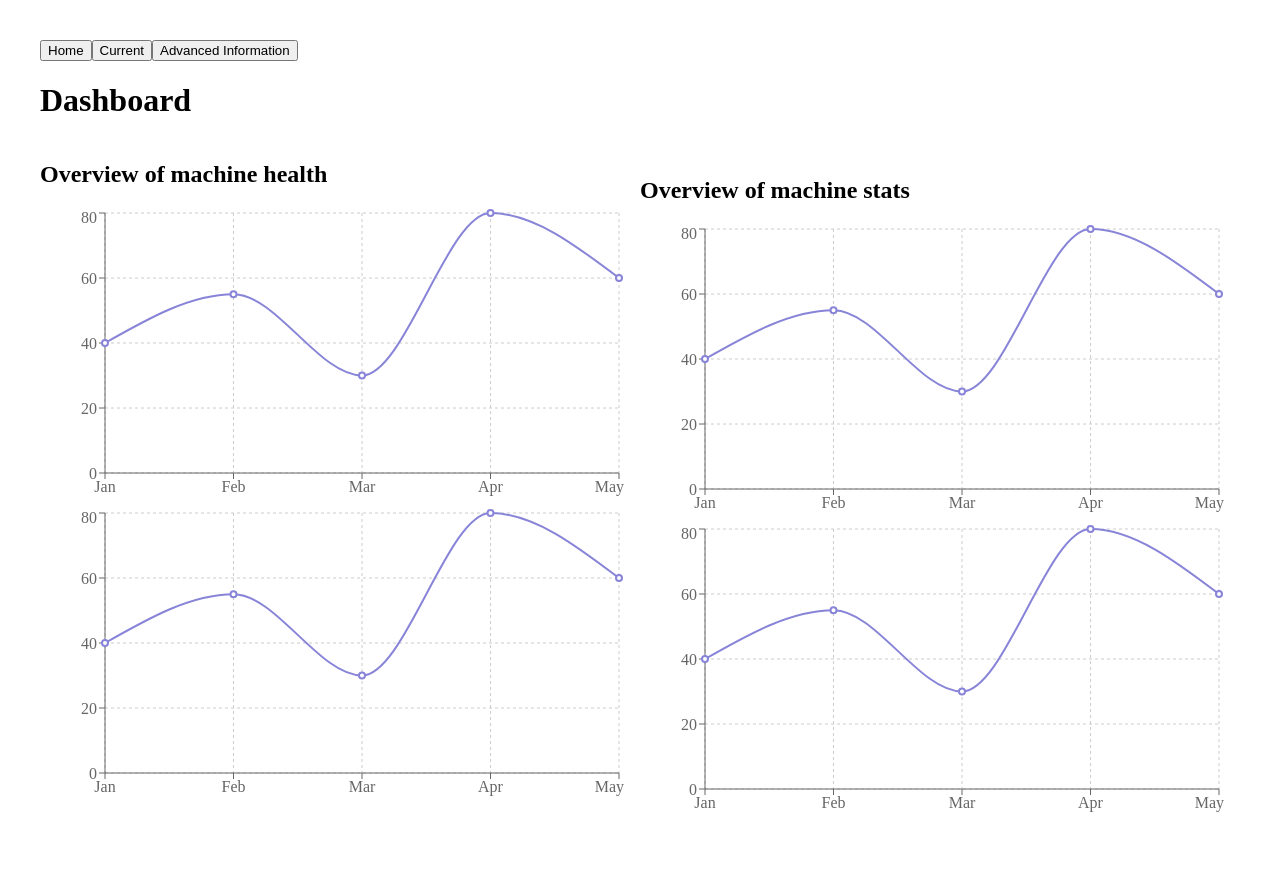
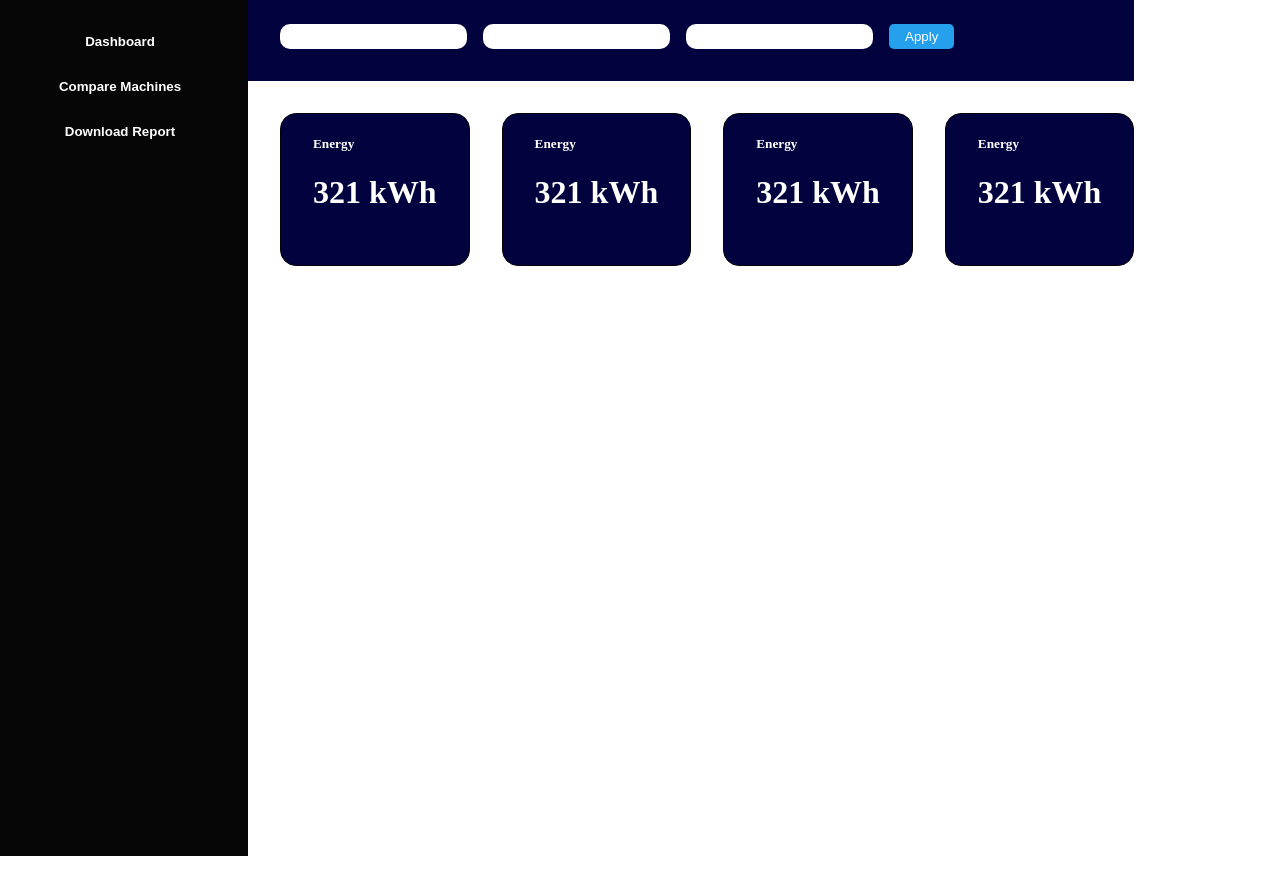
Before and after one commit to TBDA-Classes/2025G3, a React (Vite) app in the folder frontend/TBDA/: page / in a window 1280 px wide. After the commit the page ends 856 px from the top, so only its background shows below. Built offline with nearby package versions, Linux system fonts and the light colour scheme.

Commit message:
Started implementing the frontend with respect to the mockup, sidepanel, filter panel and example information boxes added

```diff
--- a/frontend/TBDA/src/App.tsx
+++ b/frontend/TBDA/src/App.tsx
@@ -1,8 +1,8 @@
 import { useState, type JSX } from "react";
 import Example from "./Example";
-import ExampleChart from "./ExampleChart";
-
-
+import SidePanel from "./SidePanel";
+import InformationBox from "./InformationBox";
+import FilterPanel from "./FilterPanel";
 
 
 function App(): JSX.Element {
@@ -11,45 +11,26 @@ function App(): JSX.Element {
     setInformation("General")
   }; */
 
-  const [information, setInformation] = useState<String>("home");
-
-  const renderContect = (): JSX.Element => {
-    switch (information) {
-      case "current":
-        return <Example/>;
-      //case "advanced":
-        //return <Advanced/>
-      default:
-        return (
-        <>
-          <h1>Dashboard</h1>
-          <div style={{ width: "100%", display: "flex"}}>
-            <div style={{flex:1}}>
-              <h2>Overview of machine health</h2>
-                <ExampleChart/>
-                <ExampleChart/>
-              </div>
-            <div style={{flex:1, margin:"1rem"}}>
-              <h2>Overview of machine stats</h2>
-                <ExampleChart/>
-                <ExampleChart/>
-              </div>
-          </div>
+  //const [information, setInformation] = useState<String>("home");
 
 
-        </>
-        )
-    }
-  }
+  const testData = {dataName: "Energy", dataValue: "321 kWh"}
 
   return (
-    <div style={{ padding: "2rem" }}>
-    <div>
-      <button onClick={() => setInformation("home")}>Home</button>
-      <button onClick={() => setInformation("current")}>Current</button>
-      <button onClick={() => setInformation("advanced")}>Advanced Information</button>
-    </div>
-      {renderContect()}
+    <div className="main">
+      <div>
+        <SidePanel/>
+      </div>
+      <div className="main-panel">
+        <FilterPanel/>
+        <div className="information-boxes-container">
+          <InformationBox dataName={testData.dataName} dataValue={testData.dataValue}/>
+          <InformationBox dataName={testData.dataName} dataValue={testData.dataValue}/>
+          <InformationBox dataName={testData.dataName} dataValue={testData.dataValue}/>
+          <InformationBox dataName={testData.dataName} dataValue={testData.dataValue}/>
+
+        </div>
+      </div>
     </div>
 
   );
--- a/frontend/TBDA/src/ExampleChart.tsx
+++ /dev/null
@@ -1,27 +0,0 @@
-import type { JSX } from "react";
-import { LineChart, Line, XAxis, YAxis, CartesianGrid, Tooltip, ResponsiveContainer } from "recharts";
-
-
-const data = [
-  { name: "Jan", value: 40 },
-  { name: "Feb", value: 55 },
-  { name: "Mar", value: 30 },
-  { name: "Apr", value: 80 },
-  { name: "May", value: 60 },
-];
-
-export default function ExampleChart(): JSX.Element {
-  return (
-    <div style={{ width: "100%", height: 300 }}>
-      <ResponsiveContainer>
-        <LineChart data={data}>
-          <CartesianGrid strokeDasharray="3 3" />
-          <XAxis dataKey="name" />
-          <YAxis />
-          <Tooltip />
-          <Line type="monotone" dataKey="value" stroke="#8884d8" strokeWidth={2} />
-        </LineChart>
-      </ResponsiveContainer>
-    </div>
-  );
-}
--- /dev/null
+++ b/frontend/TBDA/src/FilterPanel.tsx
@@ -0,0 +1,19 @@
+import { useEffect, useState } from "react";
+import axios from "axios";
+
+import "./style.css"
+
+
+
+export default function FilterPanel(){
+
+    return (
+        <div className="filter-panel">
+            <input type="text" />
+            <input type="text" />
+            <input type="text" />
+            <button>Apply</button>
+        </div>
+    )
+
+}
--- /dev/null
+++ b/frontend/TBDA/src/InformationBox.tsx
@@ -0,0 +1,22 @@
+import { useEffect, useState } from "react";
+import axios from "axios";
+
+import "./style.css"
+
+interface SidePanelData {
+    dataName: string;
+    dataValue: string;
+}
+
+
+
+export default function InformationBox({dataName, dataValue}: SidePanelData){
+
+    return (
+        <div className="information-box">
+            <h5>{dataName}</h5>
+            <h1>{dataValue}</h1>
+        </div>
+    )
+
+}
--- /dev/null
+++ b/frontend/TBDA/src/SidePanel.tsx
@@ -0,0 +1,21 @@
+import { useEffect, useState } from "react";
+import axios from "axios";
+
+import "./style.css"
+
+
+export default function SidePanel(){
+
+    useEffect(() => {
+
+    },[]);
+
+    return (
+        <div className="sidepanel">
+            <button>Dashboard</button>
+            <button>Compare Machines</button>
+            <button>Download Report</button>
+        </div>
+    )
+
+}
--- a/frontend/TBDA/src/style.css
+++ b/frontend/TBDA/src/style.css
@@ -1,31 +1,68 @@
-.run-container {
+
+.main {
+    margin: -1rem;
     display: flex;
-    gap: 1rem;
-    align-items: center;
 }
 
-.zones-container {
+
+.sidepanel {
+    width: 15vw;
+    height: 100vh;
+    background-color: #060606;
+    padding: 2rem;
     display: flex;
-    gap: 0.5rem;
-    align-items: center;
+    flex-direction: column;
+    gap: 10px;
 }
 
-.zone-box {
-    width: 80px;
-    height: 80px;
-    border-radius: 4px;
-    display: flex;
-    align-items: center;
-    justify-content: center;
+.sidepanel button {
+    padding: 10px;
+    border-radius: 10px;
+    border: none;
+    background-color: transparent;
     color: white;
-    font-size: 20px;
     font-weight: bold;
 }
 
-.zone-box.active {
-    background-color: green;
+.sidepanel button:hover {
+    background-color: white;
+    color: black;
 }
 
-.zone-box.inactive {
-    background-color: red;
+
+.information-boxes-container {
+    display: flex;
+    gap: 2rem;
+    margin: 2rem;
 }
+
+.information-box {
+    padding: 0 2rem 2rem 2rem;
+    background-color: rgb(2, 2, 62);
+    color: white;
+    border: #060606 1px solid;
+    border-radius: 1rem;
+}
+
+.filter-panel {
+    display: flex;
+    padding: 2rem;
+    margin: 0 2rem 2rem 0;
+    gap: 1rem;
+    background-color: rgb(2, 2, 62);
+}
+
+.filter-panel button {
+    background-color: #24a0ed;
+    padding-left: 1rem;
+    padding-right: 1rem;
+    color: white;
+    border-radius: 5px;
+    border: none;
+}
+
+.filter-panel input {
+    padding: 5px;
+    border-radius: 10px;
+    border: none;
+}
```
